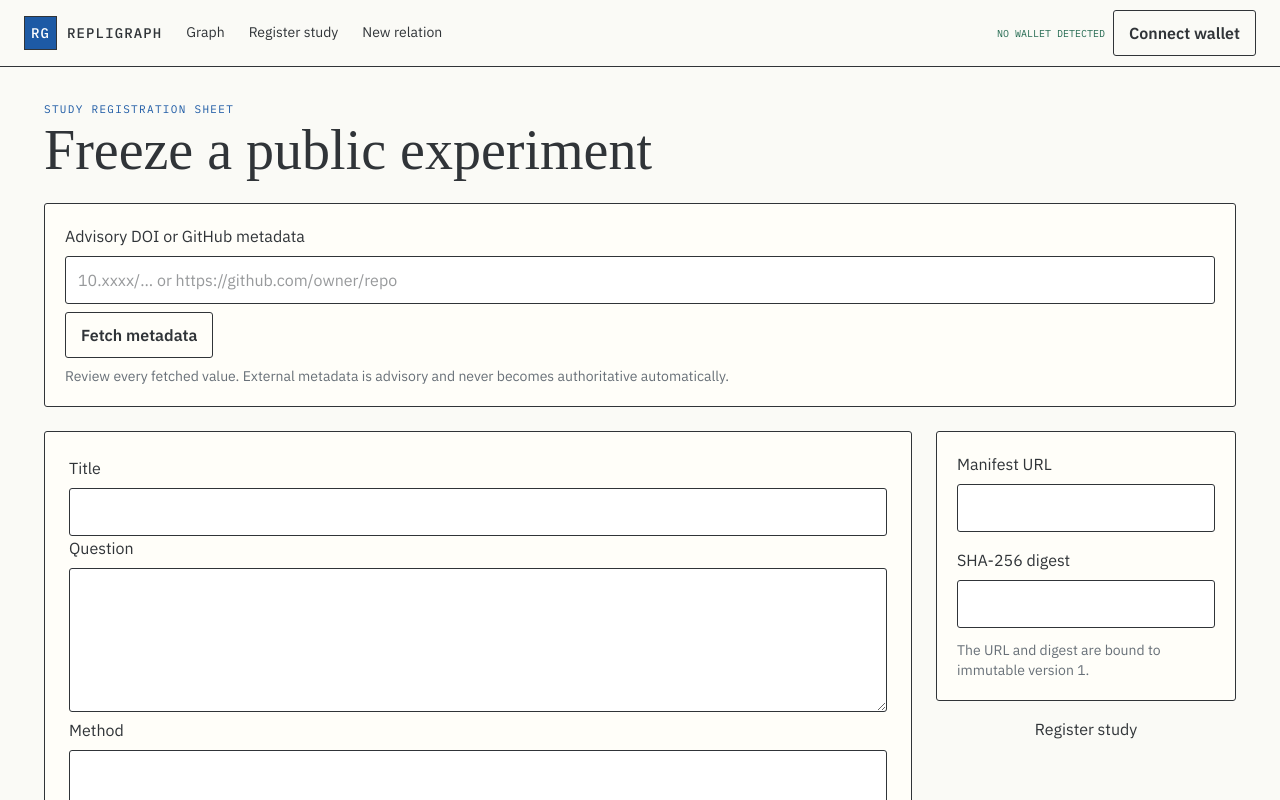
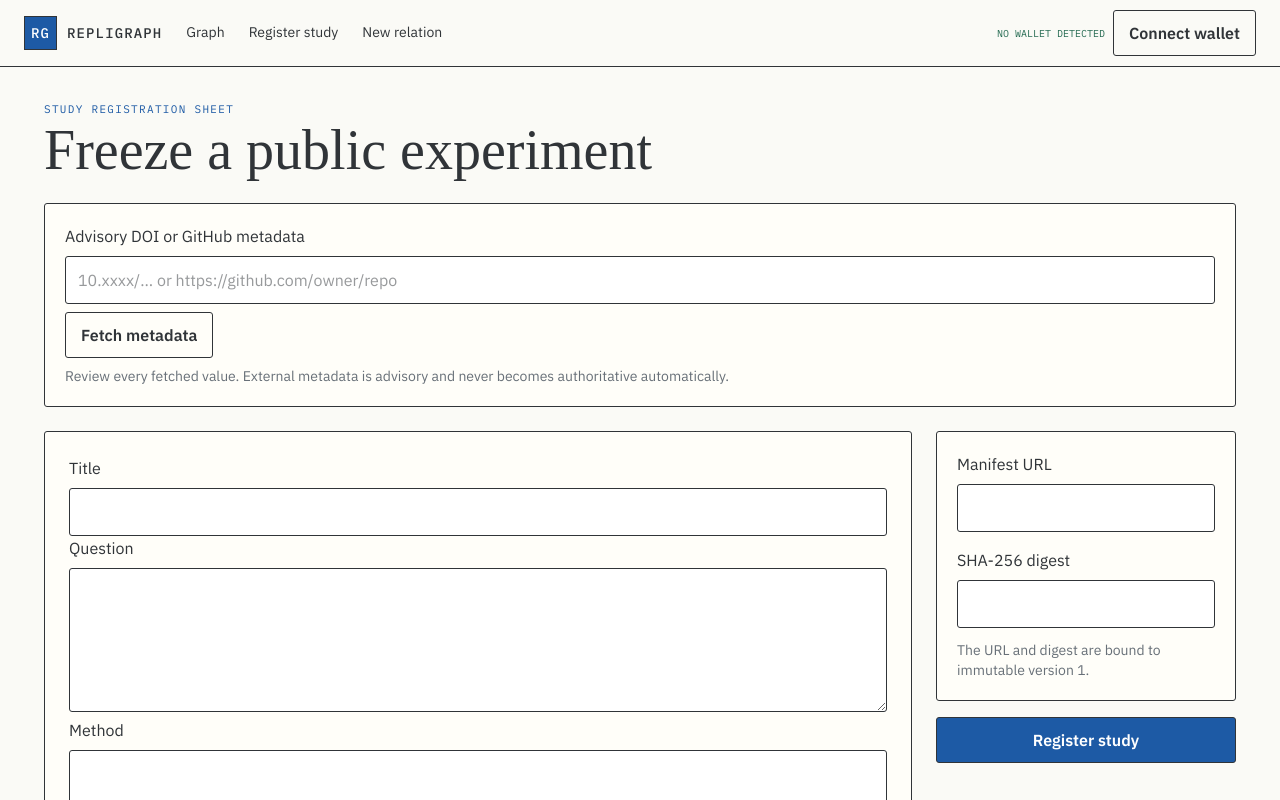
Before and after one commit to Bibidee/repligraph, a Next.js app in the folder apps/web/: page /studies/new in a window 1280 px wide. Shown: the top 800 px of the page. Built offline with nearby package versions, Linux system fonts and the light colour scheme; a web font is replaced by a local one.

Commit message:
Polish write controls and preserve receipt evidence

```diff
--- a/apps/web/app/studies/new/page.tsx
+++ b/apps/web/app/studies/new/page.tsx
@@ -30,6 +30,6 @@ export default function NewStudy(){
   }};
   return <main><Chrome/><div className="page-shell"><p className="eyebrow">Study registration sheet</p><h1 className="page-title">Freeze a public experiment</h1>
     <section className="panel p-5 mt-6"><label htmlFor="metadata">Advisory DOI or GitHub metadata</label><div className="flex gap-2 mt-2 flex-wrap"><input id="metadata" value={identifier} onChange={e=>setIdentifier(e.target.value)} placeholder="10.xxxx/... or https://github.com/owner/repo"/><button type="button" className="button secondary" onClick={lookup}>Fetch metadata</button></div><p className="muted text-sm mt-2">Review every fetched value. External metadata is advisory and never becomes authoritative automatically.</p></section>
-    <form onSubmit={submit} className="grid lg:grid-cols-[1fr_300px] gap-6 mt-6"><div className="panel p-6 space-y-5"><label>Title<input required maxLength={240} value={form.title} onChange={update('title')} className="mt-2"/></label>{[['question','Question'],['method','Method'],['conclusion','Conclusion']].map(([key,label])=><label key={key}>{label}<textarea required maxLength={4000} value={(form as any)[key]} onChange={update(key)} rows={5} className="mt-2"/></label>)}<label>Publication reference<input required maxLength={240} value={form.publication} onChange={update('publication')} className="mt-2"/></label></div><aside><div className="panel p-5"><label>Manifest URL<input required value={form.url} onChange={update('url')} className="mt-2"/></label><label className="block mt-4">SHA-256 digest<input required pattern="[A-Fa-f0-9]{64}" value={form.digest} onChange={update('digest')} className="mt-2 hash"/></label><p className="muted text-sm mt-3">The URL and digest are bound to immutable version 1.</p></div><button disabled={busy} className="w-full mt-4">{busy?'Processing':'Register study'}</button>{state&&<p aria-live="polite" className="status-box">{state}</p>}{submittedHash&&<a className="button secondary block text-center mt-3" target="_blank" rel="noreferrer" href={`${config.explorer}/tx/${submittedHash}`}>Open submitted transaction</a>}</aside></form>
+    <form onSubmit={submit} className="grid lg:grid-cols-[1fr_300px] gap-6 mt-6"><div className="panel p-6 space-y-5"><label>Title<input required maxLength={240} value={form.title} onChange={update('title')} className="mt-2"/></label>{[['question','Question'],['method','Method'],['conclusion','Conclusion']].map(([key,label])=><label key={key}>{label}<textarea required maxLength={4000} value={(form as any)[key]} onChange={update(key)} rows={5} className="mt-2"/></label>)}<label>Publication reference<input required maxLength={240} value={form.publication} onChange={update('publication')} className="mt-2"/></label></div><aside><div className="panel p-5"><label>Manifest URL<input required value={form.url} onChange={update('url')} className="mt-2"/></label><label className="block mt-4">SHA-256 digest<input required pattern="[A-Fa-f0-9]{64}" value={form.digest} onChange={update('digest')} className="mt-2 hash"/></label><p className="muted text-sm mt-3">The URL and digest are bound to immutable version 1.</p></div><button type="submit" disabled={busy} className="button w-full mt-4">{busy?'Processing':'Register study'}</button>{state&&<p aria-live="polite" className="status-box">{state}</p>}{submittedHash&&<a className="button secondary block text-center mt-3" target="_blank" rel="noreferrer" href={`${config.explorer}/tx/${submittedHash}`}>Open submitted transaction</a>}</aside></form>
   </div></main>;
 }
--- a/apps/web/lib/genlayer/contract.ts
+++ b/apps/web/lib/genlayer/contract.ts
@@ -32,6 +32,6 @@ export async function writeContract(account:string,functionName:string,args:unkn
   throw new TransactionFinalityPendingError(String(hash));
  }
  const execution=inspectExecution(receipt);
- if(!execution.ok)throw new Error(execution.kind==='GENVM_ROLLBACK'?'Finalized transaction rolled back in GenVM.':'Consensus is not complete.');
- return {hash,receipt};
+ if(!execution.ok&&execution.kind==='GENVM_ROLLBACK')throw new Error('Finalized transaction rolled back in GenVM.');
+ return {hash,receipt,execution};
 }
```
Also changed, not shown: apps/web/app/relations/new/page.tsx (+1 -1 lines), apps/web/components/correction-action.tsx (+1 -1 lines).
